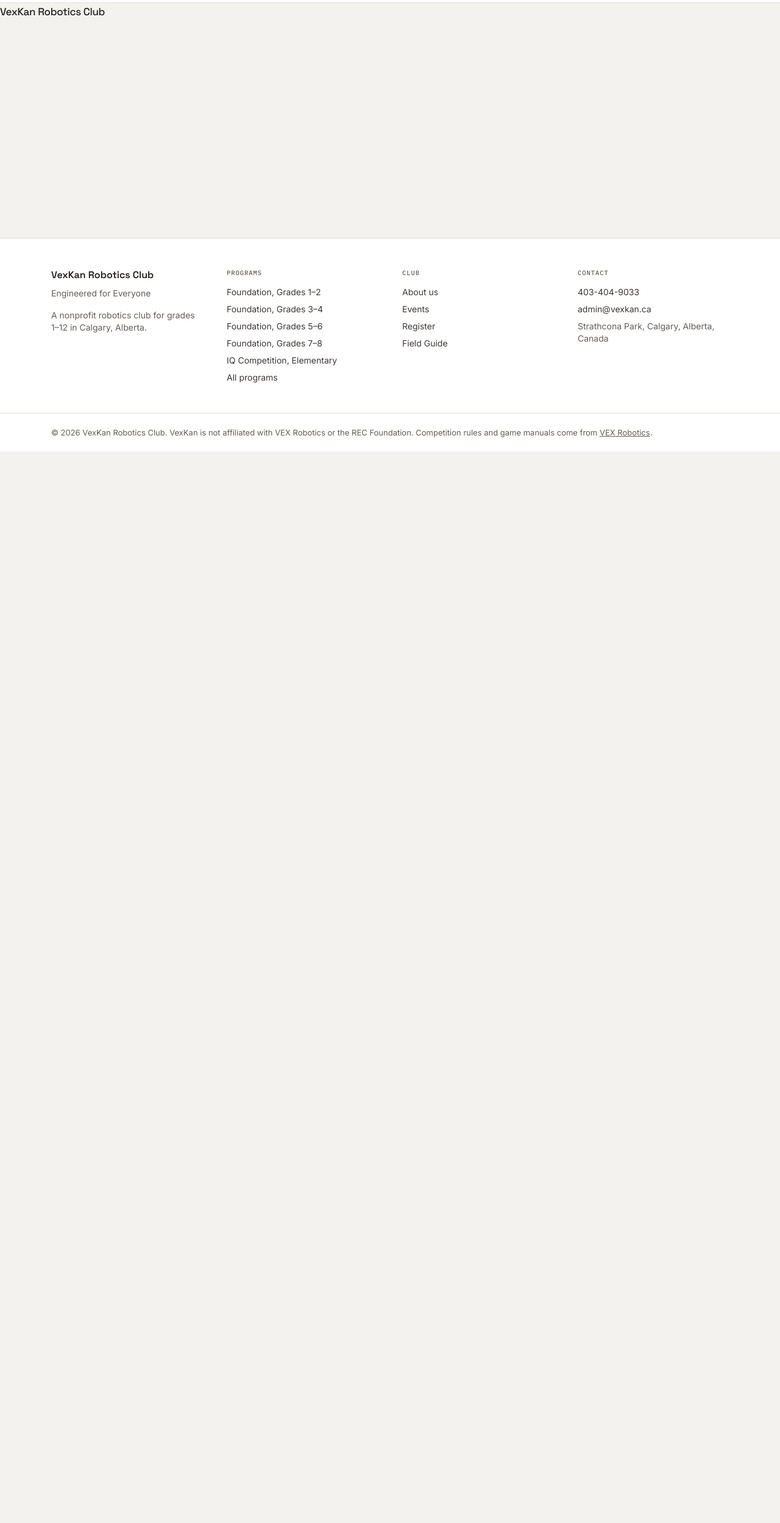
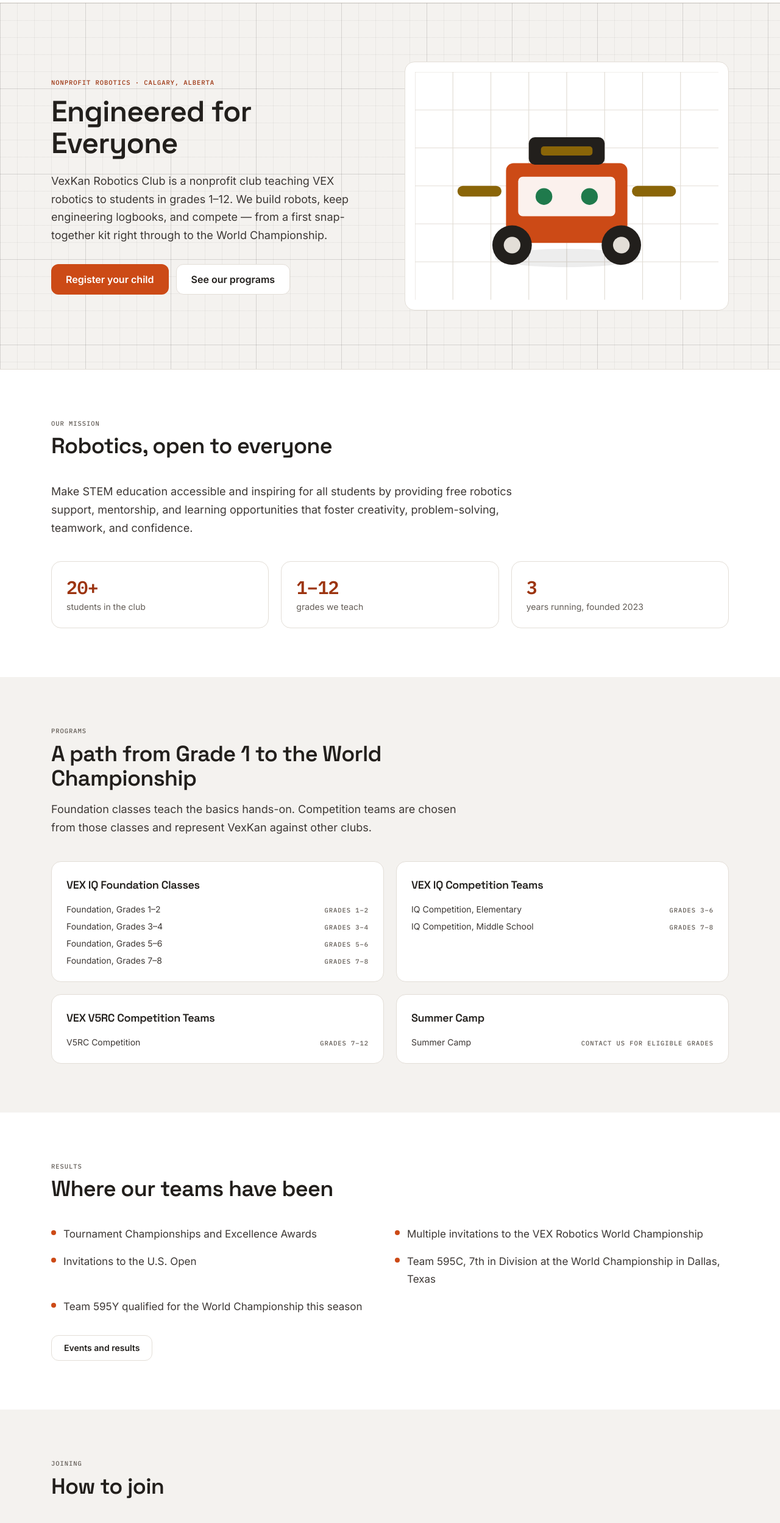
Before and after one commit to EliS13/vexkan-site, a Next.js app: page / in a window 1280 px wide. Shown: the part 60-2557 px from the top of the page at 61% size. Before the commit the page ends 800 px from the top, so only its background shows below. Built offline with nearby package versions, Linux system fonts and the light colour scheme.

Commit message:
Add the club home page

```diff
--- a/src/app/(club)/page.tsx
+++ b/src/app/(club)/page.tsx
@@ -1,3 +1,151 @@
+import Link from "next/link";
+import { org } from "@/content/club/org";
+import { achievements } from "@/content/club/events";
+import { TRACK_LABELS, TRACK_ORDER, programsByTrack } from "@/content/club/programs";
+import { Section } from "@/components/club/Section";
+import { Button } from "@/components/club/Button";
+import { Card } from "@/components/club/Card";
+import { RobotHero } from "@/components/club/art/RobotHero";
+
+const STEPS = [
+  {
+    n: "1",
+    title: "Pick a program",
+    body: "Foundation classes start from Grade 1. Competition teams are selected from those classes.",
+  },
+  {
+    n: "2",
+    title: "Send us a registration",
+    body: "One short form with your child's grade and how to reach you. It takes about a minute.",
+  },
+  {
+    n: "3",
+    title: "We get in touch",
+    body: "We confirm the current schedule, answer your questions, and get your child started.",
+  },
+];
+
 export default function HomePage() {
-  return <h1>VexKan Robotics Club</h1>;
+  return (
+    <>
+      <div className="tile-grid border-b" style={{ borderColor: "var(--line)" }}>
+        <div className="mx-auto grid max-w-6xl items-center gap-12 px-5 py-16 sm:py-24 lg:grid-cols-2">
+          <div>
+            <p className="eyebrow text-[var(--purple-text)]">
+              Nonprofit robotics · {org.city}
+            </p>
+            <h1 className="mt-3 text-4xl font-semibold leading-[1.1] sm:text-5xl">
+              {org.tagline}
+            </h1>
+            <p className="club-lead mt-5">
+              {org.name} is a nonprofit club teaching VEX robotics to students in{" "}
+              {org.gradesLabel.toLowerCase()}. We build robots, keep engineering logbooks, and
+              compete — from a first snap-together kit right through to the World Championship.
+            </p>
+            <div className="mt-8 flex flex-wrap gap-3">
+              <Button href="/register" size="lg">Register your child</Button>
+              <Button href="/programs" size="lg" variant="secondary">See our programs</Button>
+            </div>
+          </div>
+          <div className="rounded-2xl p-4" style={{ background: "var(--surface)", border: "1px solid var(--line)" }}>
+            <RobotHero />
+          </div>
+        </div>
+      </div>
+
+      <Section tone="surface" eyebrow="Our mission" title="Robotics, open to everyone">
+        <p className="club-lead max-w-3xl">{org.mission}</p>
+        <div className="mt-10 grid gap-5 sm:grid-cols-3">
+          <Card>
+            <p className="readout text-3xl font-semibold text-[var(--purple-text)]">
+              {org.studentCount}+
+            </p>
+            <p className="mt-1 text-sm text-muted">students in the club</p>
+          </Card>
+          <Card>
+            <p className="readout text-3xl font-semibold text-[var(--purple-text)]">
+              {org.gradesLabel.replace("Grades ", "")}
+            </p>
+            <p className="mt-1 text-sm text-muted">grades we teach</p>
+          </Card>
+          <Card>
+            <p className="readout text-3xl font-semibold text-[var(--purple-text)]">
+              {new Date().getFullYear() - org.foundedYear}
+            </p>
+            <p className="mt-1 text-sm text-muted">years running, founded {org.foundedYear}</p>
+          </Card>
+        </div>
+      </Section>
+
+      <Section
+        eyebrow="Programs"
+        title="A path from Grade 1 to the World Championship"
+        lead="Foundation classes teach the basics hands-on. Competition teams are chosen from those classes and represent VexKan against other clubs."
+      >
+        <div className="grid gap-5 sm:grid-cols-2">
+          {TRACK_ORDER.map((track) => {
+            const list = programsByTrack(track);
+            return (
+              <Card key={track}>
+                <h3 className="text-lg font-semibold">{TRACK_LABELS[track]}</h3>
+                <ul className="mt-4 space-y-2">
+                  {list.map((p) => (
+                    <li key={p.slug}>
+                      <Link
+                        href={`/programs/${p.slug}`}
+                        className="flex items-baseline justify-between gap-3 text-sm text-[var(--ink-body)] hover:underline"
+                      >
+                        <span>{p.shortTitle}</span>
+                        <span className="eyebrow shrink-0 text-[var(--muted)]">{p.gradeLabel}</span>
+                      </Link>
+                    </li>
+                  ))}
+                </ul>
+              </Card>
+            );
+          })}
+        </div>
+      </Section>
+
+      <Section tone="surface" eyebrow="Results" title="Where our teams have been">
+        <ul className="grid gap-4 sm:grid-cols-2">
+          {achievements.map((a) => (
+            <li key={a} className="flex gap-3">
+              <span
+                className="mt-2 h-2 w-2 shrink-0 rounded-full"
+                style={{ background: "var(--purple)" }}
+                aria-hidden="true"
+              />
+              <span className="text-[var(--ink-body)]">{a}</span>
+            </li>
+          ))}
+        </ul>
+        <div className="mt-8">
+          <Button href="/events" variant="secondary">Events and results</Button>
+        </div>
+      </Section>
+
+      <Section eyebrow="Joining" title="How to join">
+        <ol className="grid gap-5 sm:grid-cols-3">
+          {STEPS.map((s) => (
+            <li key={s.n}>
+              <Card>
+                <span
+                  className="readout flex h-9 w-9 items-center justify-center rounded-full text-sm font-semibold text-white"
+                  style={{ background: "var(--purple)" }}
+                >
+                  {s.n}
+                </span>
+                <h3 className="mt-4 text-base font-semibold">{s.title}</h3>
+                <p className="mt-2 text-sm text-muted">{s.body}</p>
+              </Card>
+            </li>
+          ))}
+        </ol>
+        <div className="mt-8">
+          <Button href="/register" size="lg">Register your child</Button>
+        </div>
+      </Section>
+    </>
+  );
 }
--- /dev/null
+++ b/src/components/club/art/RobotHero.tsx
@@ -0,0 +1,33 @@
+/**
+ * A VEX IQ style robot on a field tile, drawn rather than photographed. The
+ * container is 4:3 so a real team photo can replace this file without any
+ * layout change.
+ */
+export function RobotHero() {
+  return (
+    <svg viewBox="0 0 400 300" role="img" aria-label="An illustration of a VEX robot on a competition field tile" className="h-auto w-full">
+      <rect x="0" y="0" width="400" height="300" fill="var(--surface)" />
+      <g stroke="var(--line)" strokeWidth="1">
+        {[0, 50, 100, 150, 200, 250, 300, 350].map((x) => (
+          <line key={`v${x}`} x1={x} y1="0" x2={x} y2="300" />
+        ))}
+        {[0, 50, 100, 150, 200, 250].map((y) => (
+          <line key={`h${y}`} x1="0" y1={y} x2="400" y2={y} />
+        ))}
+      </g>
+      <ellipse cx="200" cy="245" rx="95" ry="12" fill="var(--foreground)" opacity="0.08" />
+      <rect x="120" y="120" width="160" height="105" rx="10" fill="var(--purple)" />
+      <rect x="136" y="138" width="128" height="52" rx="6" fill="var(--surface)" opacity="0.92" />
+      <circle cx="170" cy="164" r="11" fill="var(--teal)" />
+      <circle cx="230" cy="164" r="11" fill="var(--teal)" />
+      <rect x="150" y="86" width="100" height="36" rx="8" fill="var(--foreground)" />
+      <rect x="166" y="98" width="68" height="12" rx="4" fill="var(--amber)" />
+      <circle cx="128" cy="228" r="26" fill="var(--foreground)" />
+      <circle cx="128" cy="228" r="11" fill="var(--line)" />
+      <circle cx="272" cy="228" r="26" fill="var(--foreground)" />
+      <circle cx="272" cy="228" r="11" fill="var(--line)" />
+      <rect x="286" y="150" width="58" height="14" rx="7" fill="var(--amber)" />
+      <rect x="56" y="150" width="58" height="14" rx="7" fill="var(--amber)" />
+    </svg>
+  );
+}
```
